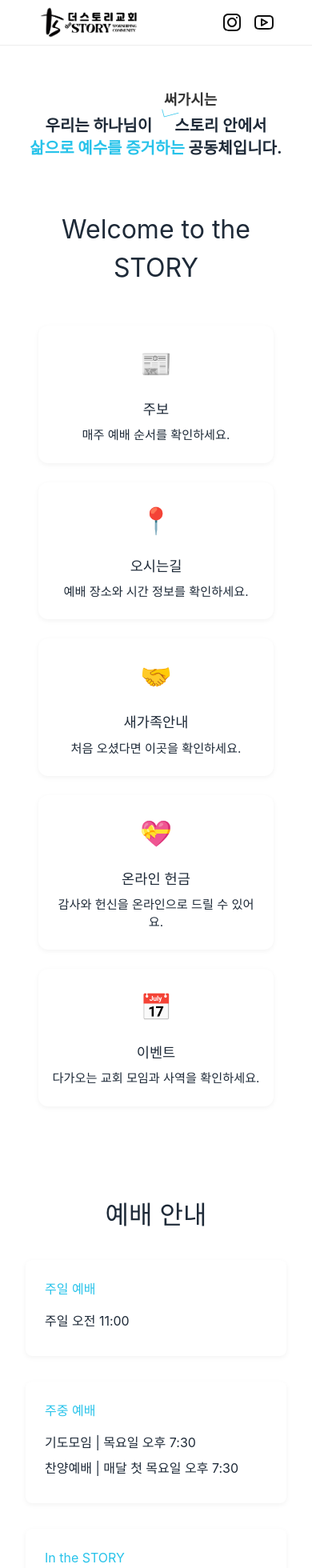
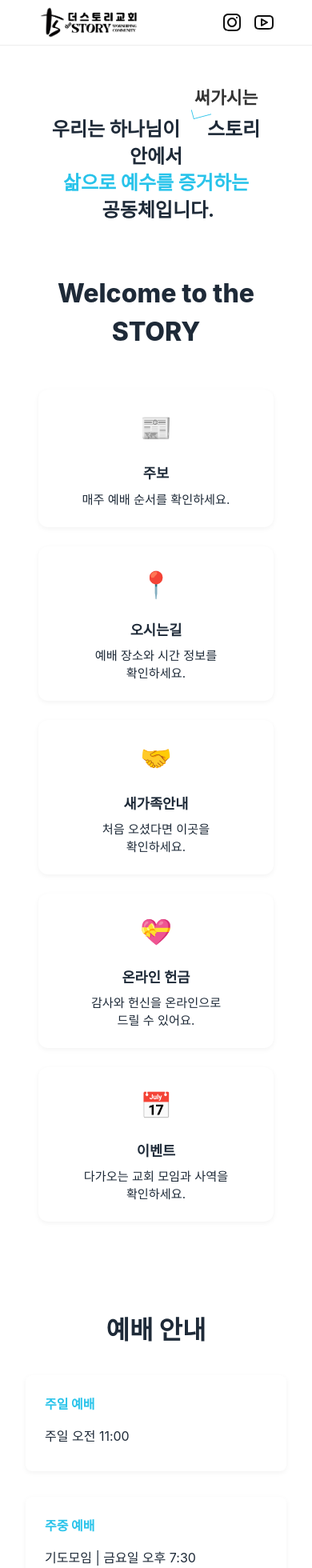
Before and after one commit to bumvino/theSTORY, a Next.js app: page / in a window 390 px wide. Shown: the top 1960 px of the page at 80% size. Built offline with nearby package versions, Linux system fonts and the light colour scheme.

Commit message:
Clean Up

```diff
--- a/app/components/DynamicHeadline.jsx
+++ b/app/components/DynamicHeadline.jsx
@@ -16,12 +16,12 @@ export default function DynamicHeadline() {
 
     return (
         <section className="headline">
-            <h2 className="headline-korean text-xl sm:text-3xl md:text-4xl lg:text-5xl">
+            <h2 className="headline-korean text-2xl sm:text-3xl md:text-4xl lg:text-5xl">
                 우리는 하나님이
                 <span className="insertion">
-    <span className="tick">✓</span>
-    <span className="above">써가시는</span>
-  </span>
+                <span className="tick">✓</span>
+                <span className="above">써가시는</span>
+                </span>
                 스토리 안에서
                 <br />
                 <span className="kr-rotator" key={krIndex}>
--- a/app/components/Footer.jsx
+++ b/app/components/Footer.jsx
@@ -3,14 +3,26 @@ export default function Footer() {
         <footer className="site-footer">
             <div className="footer-container">
                 {/* Column 1: Title & Social */}
-                <div className="footer-col">
-                    <h4>the STORY <br /> Worshiping Community</h4>
-                    <div className="footer-social">
-                        <a href="https://instagram.com/the.story.wc" target="_blank" rel="noreferrer" aria-label="Instagram">
-                            <img src="/icons/instagram.svg" alt="Instagram" />
+                <div className="footer-col text-center sm:text-left">
+                    <h4>
+                        the STORY <br /> Worshiping Community
+                    </h4>
+                    <div className="footer-social flex justify-center sm:justify-start mt-2 gap-3">
+                        <a
+                            href="https://instagram.com/the.story.wc"
+                            target="_blank"
+                            rel="noreferrer"
+                            aria-label="Instagram"
+                        >
+                            <img src="/icons/instagram.svg" alt="Instagram" className="w-6 h-6" />
                         </a>
-                        <a href="https://youtube.com/@TheStoryWorshipingCommunity" target="_blank" rel="noreferrer" aria-label="YouTube">
-                            <img src="/icons/youtube.svg" alt="YouTube" />
+                        <a
+                            href="https://youtube.com/@TheStoryWorshipingCommunity"
+                            target="_blank"
+                            rel="noreferrer"
+                            aria-label="YouTube"
+                        >
+                            <img src="/icons/youtube.svg" alt="YouTube" className="w-6 h-6" />
                         </a>
                     </div>
                 </div>
--- a/app/globals.css
+++ b/app/globals.css
@@ -146,7 +146,7 @@ img { display: block; max-width: 100%; height: auto; }
    6) FEATURES GRID
 ================================================== */
 .features-section { padding: 4rem 2rem; text-align: center; }
-.features-heading { font-size: 2rem; margin-bottom: 3rem; color: var(--text); }
+.features-heading { font-size: 2rem; margin-bottom: 3rem; color: var(--text); font-weight: 800; }
 
 .features-grid {
     max-width: 1200px; margin: 0 auto; padding: 0 1rem;
@@ -170,14 +170,14 @@ img { display: block; max-width: 100%; height: auto; }
 }
 
 .feature-icon { font-size: 2rem; margin-bottom: .75rem; }
-.feature-card h3 { margin: .5rem 0; font-size: 1.1rem; }
+.feature-card h3 { margin: .5rem 0; font-size: 1.1rem; font-weight: 700; }
 .feature-card p  { margin: 0; font-size: .95rem; line-height: 1.4; }
 
 /* ==================================================
    7) WORSHIP INFO
 ================================================== */
 .worship-info { padding: 3rem 2rem; text-align: center; }
-.worship-info h2 { font-size: 2rem; margin-bottom: 2rem; }
+.worship-info h2 { font-size: 2rem; margin-bottom: 2rem; font-weight: 800; }
 
 .worship-grid {
     max-width: 1000px; margin: 0 auto;
@@ -191,7 +191,7 @@ img { display: block; max-width: 100%; height: auto; }
     box-shadow: var(--shadow-sm);
 }
 
-.worship-card h3 { margin: 0 0 1rem; color: var(--brand); }
+.worship-card h3 { margin: 0 0 1rem; color: var(--brand); font-weight: 800; }
 .worship-card ul { margin: 0; padding: 0; list-style: none; }
 .worship-card li { margin-bottom: .5rem; }
 
--- a/app/page.js
+++ b/app/page.js
@@ -18,25 +18,25 @@ export default function HomePage() {
                     <Link href="/visit" className="feature-card">
                         <div className="feature-icon">📍</div>
                         <h3>오시는길</h3>
-                        <p>예배 장소와 시간 정보를 확인하세요.</p>
+                        <p>예배 장소와 시간 정보를 <br/>확인하세요.</p>
                     </Link>
 
                     <Link href="/connect" className="feature-card">
                         <div className="feature-icon">🤝</div>
                         <h3>새가족안내</h3>
-                        <p>처음 오셨다면 이곳을 확인하세요.</p>
+                        <p>처음 오셨다면 이곳을 <br/>확인하세요.</p>
                     </Link>
 
                     <Link href="/give" className="feature-card">
                         <div className="feature-icon">💝</div>
                         <h3>온라인 헌금</h3>
-                        <p>감사와 헌신을 온라인으로 드릴 수 있어요.</p>
+                        <p>감사와 헌신을 온라인으로 <br/>드릴 수 있어요.</p>
                     </Link>
 
                     <Link href="/events" className="feature-card">
                         <div className="feature-icon">📅</div>
                         <h3>이벤트</h3>
-                        <p>다가오는 교회 모임과 사역을 확인하세요.</p>
+                        <p>다가오는 교회 모임과 사역을 <br/>확인하세요.</p>
                     </Link>
                 </div>
             </section>
@@ -53,7 +53,7 @@ export default function HomePage() {
                     <div className="worship-card">
                         <h3>주중 예배</h3>
                         <ul>
-                            <li>기도모임 | 목요일 오후 7:30</li>
+                            <li>기도모임 | 금요일 오후 7:30</li>
                             <li>찬양예배 | 매달 첫 목요일 오후 7:30</li>
                         </ul>
                     </div>
```
